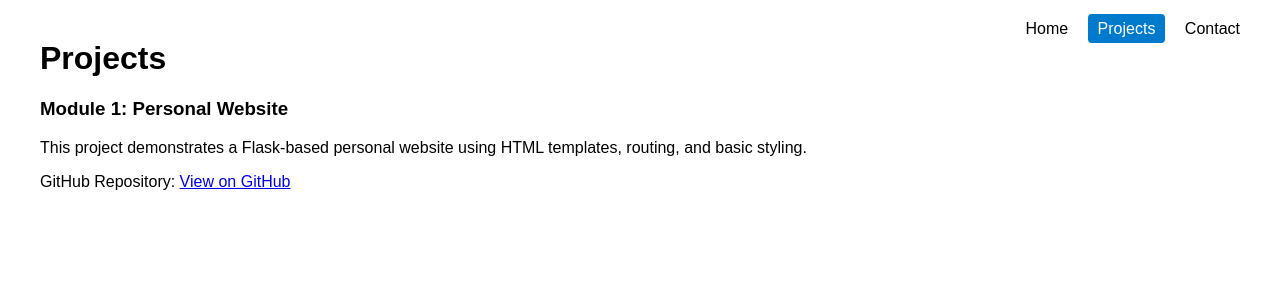
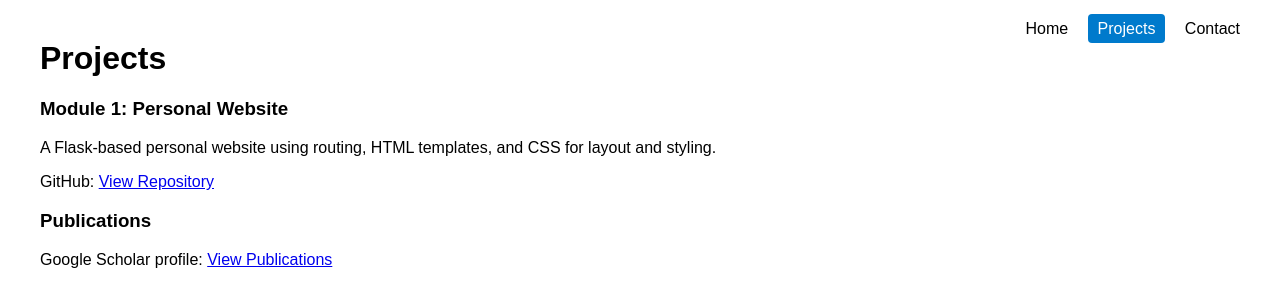
Before and after one commit to vsrivas7/jhu_software_concepts, a Flask app: page /projects in a window 1280 px wide. Shown: the top 307 px of the page. Run offline with Flask 3, Linux system fonts and the light colour scheme.

Commit message:
Polish projects page and add publications section

```diff
--- a/module_1/templates/projects.html
+++ b/module_1/templates/projects.html
@@ -7,14 +7,22 @@
 
 <h3>Module 1: Personal Website</h3>
 <p>
-    This project demonstrates a Flask-based personal website using
-    HTML templates, routing, and basic styling.
+    A Flask-based personal website using routing, HTML templates,
+    and CSS for layout and styling.
 </p>
 
 <p>
-    GitHub Repository:
+    GitHub:
     <a href="https://github.com/vsrivas7/jhu_software_concepts" target="_blank">
-        View on GitHub
+        View Repository
+    </a>
+</p>
+
+<h3>Publications</h3>
+<p>
+    Google Scholar profile:
+    <a href="https://scholar.google.com/citations?user=tJE6zTkAAAAJ&hl=en" target="_blank">
+        View Publications
     </a>
 </p>
 {% endblock %}
```
